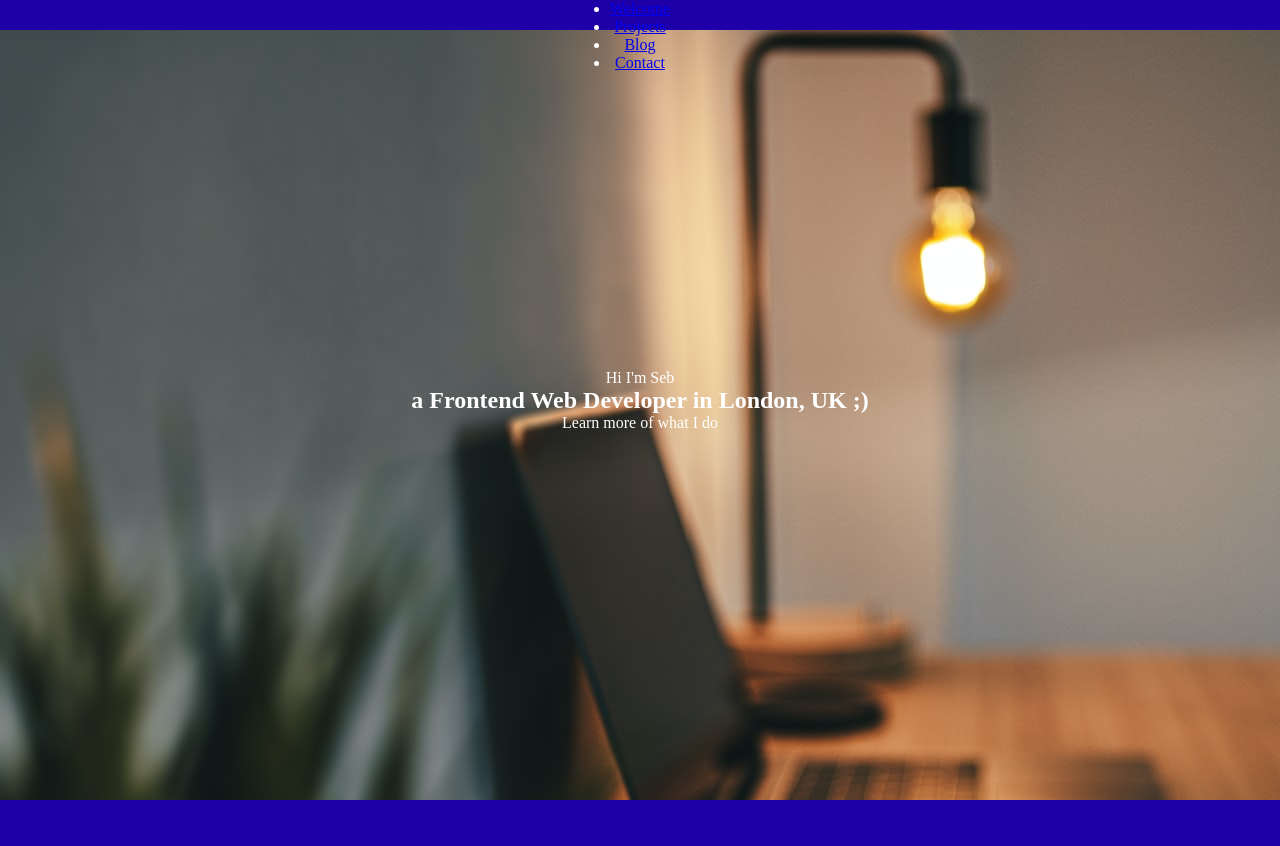
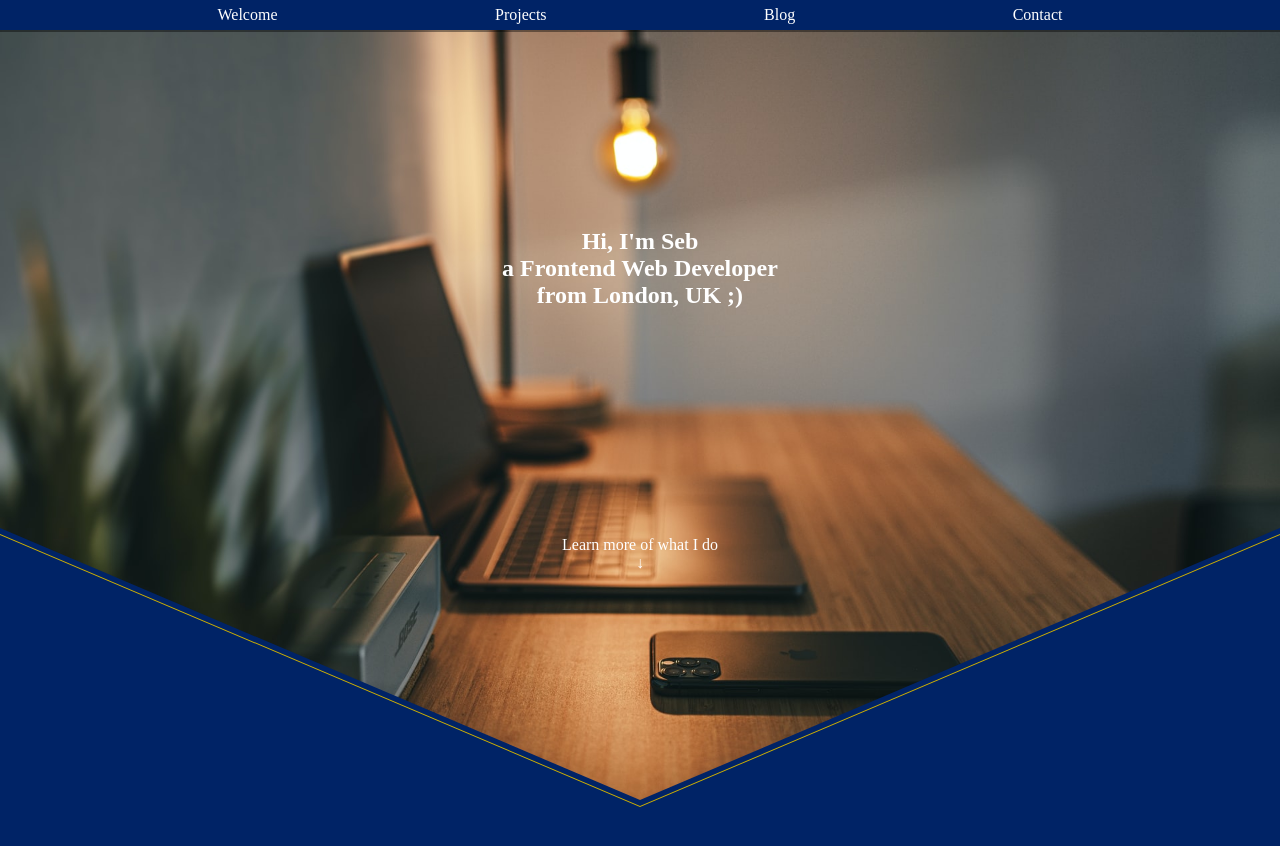
Before and after one commit to sebbains/Portfolio, a plain HTML site: page index.html in a window 1280 px wide. Shown: the top 846 px of the page. Drawn offline with Linux system fonts and the light colour scheme.

Commit message:
sticky nav plus triangle welcome/drop shadow added

```diff
--- a/index.html
+++ b/index.html
@@ -3,14 +3,14 @@
 <head>
     <meta charset="UTF-8">
     <meta name="viewport" content="width=device-width, initial-scale=1.0">
-    <title>Sebastian Bains</title>
+    <title>Seb Bains</title>
     <link rel="stylesheet" type="text/css" href="styles.css" />
     <script type="text/javascript" src="main.js"></script>
 </head>
 <body>
     <header>
         <nav>
-            <ul>
+            <ul id="menu">
                 <li><a href="#welcome">Welcome</a></li>
                 <li><a href="#projects">Projects</a></li>
                 <li><a href="blog">Blog</a></li>
@@ -19,11 +19,21 @@
         </nav>
     </header>
     <main>
-        <section id="welcome">
-            <p>Hi I'm Seb</p>
-            <h1>a Frontend Web Developer in London, UK ;)</h1>
-            <p>Learn more of what I do</p>
-        </section>
+        <div id="welcomeContainer">
+            <section id="welcome">
+                <div id="intro">
+                    <h1>
+                        <p>Hi, I'm Seb</p>
+                        <p>a Frontend Web Developer</p>
+                        <p>from London, UK ;)</p>
+                    </h1>
+                </div>
+                <div id="continue">
+                    <p>Learn more of what I do</p>
+                    <p>&darr;</p>
+                </div>
+            </section>
+        </div>
 
         <section id="projects">
 
--- a/styles.css
+++ b/styles.css
@@ -1,6 +1,6 @@
 /* Custom properties/variables  */
 :root {
-  --deep-blue: #1f00a8;
+  --royal-navy: #002366;
   --trim-gold: #cfb000;
 }
 
@@ -12,43 +12,72 @@
 
 html {
   box-sizing: border-box;
-  min-height: 100%;
-  background-image: url(utils/imgs/remy_loz-3S0INpfREQc-unsplash.jpg);
-  background-size: cover;
-  background-repeat: no-repeat;
-  background-position: center center;
   color: white;
   text-align: center;
 }
 
+/* Navigation bar */
 nav {
   position: fixed;
   width: 100%;
   height: 30px;
+  background-color: var(--royal-navy);
+  box-shadow: 0 2px 0 rgba(0, 0, 0, 0.4);
+  z-index: 999;
+}
+
+#menu {
+  height: 100%;
   display: flex;
   flex-direction: row;
   justify-content: space-evenly;
-  background-color: var(--deep-blue);
-  /* top: 0;
-  left: 0; */
-  /* background: var(--deep-blue);
-  box-shadow: 0 2px 0 rgba(0, 0, 0, 0.4); */
-  /* z-index: 10; */
+  align-items: center;
+}
+
+#menu > li{
+  list-style: none;
+}
+
+#menu >  li > a{
+  color:white;
+  text-decoration: none;
+}
+
+main {
+  background-color: var(--royal-navy);
+  box-shadow: 0 2px 0 rgba(0, 0, 0, 0.4);
+
+}
+
+#welcomeContainer{
+  filter: drop-shadow(0 6px 0 var(--royal-navy)) drop-shadow(0 1px 0 var(--trim-gold));
+  transition: filter 600ms;
+}
+
+#welcomeContainer:hover{
+  filter: drop-shadow(0 12px 6 var(--royal-navy)) drop-shadow(0 1px 1 var(--trim-gold));
+  transition: filter 600ms;
 }
 
 #welcome {
   display: flex;
   flex-direction: column;
-  justify-content: center;
+  justify-content: space-evenly;
   align-items: center;
   width: 100%;
   height: 100vh;
   background-image: url(utils/imgs/remy_loz-3S0INpfREQc-unsplash.jpg);
+  background-size: cover;
+  background-repeat: no-repeat;
+  background-position: center center;
+  clip-path: polygon(100% 0, 100% 66%, 50% 100%, 0 66%, 0 0);
+  /* z-index: 99;
+  overflow: visible; */
 }
 
 #projects {
   display: grid;
   width: 100%;
   height: 100vh;
-  background-color: var(--deep-blue);
+  background-color: var(--royal-navy);
 }
```
